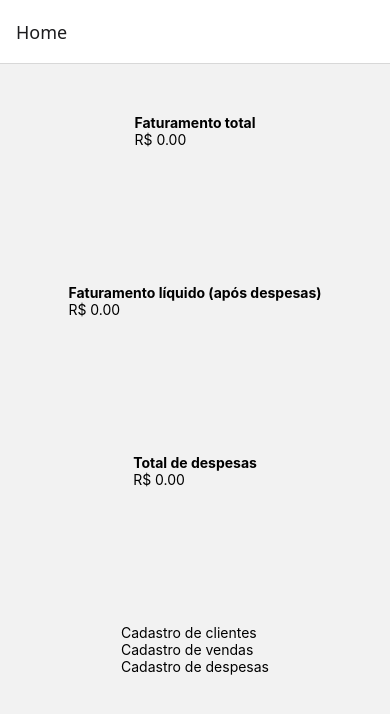
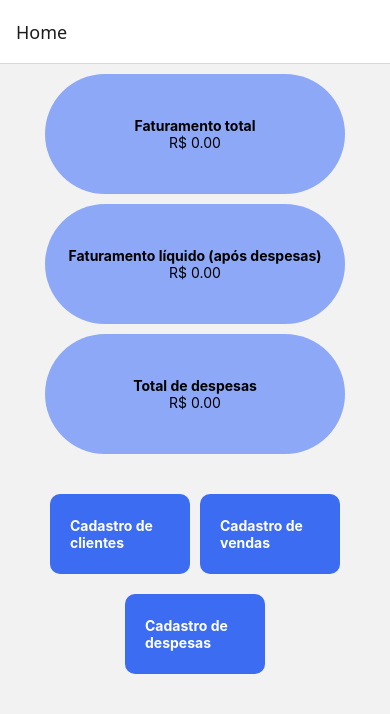
Before and after one commit to FlavioUser222/app-mobile-gestao, a React Native app: screen /Home in a window 390 px wide. Shown: the top 714 px of the page. Built offline with nearby package versions, Linux system fonts and the light colour scheme; no server answers.

Commit message:
Update styles.js

```diff
--- a/styles/styles.js
+++ b/styles/styles.js
@@ -3,57 +3,200 @@ import { StyleSheet } from "react-native";
 
 export const styles = StyleSheet.create({
     container: {
+        flex: 1,
+        alignItems: "center",
+    },
+    faturamento: {
+        marginTop: 10,
+        height: 120,
+        width: 300,
+        borderRadius: 100,
+        backgroundColor: '#638bf8b4',
+        alignItems: 'center',
+        justifyContent: 'center',
+    },
+    modal: {
+        flex: 1,
+        alignItems: 'center',
+        justifyContent: 'center',
+        padding: 30,
+        backgroundColor: '#fff',
+    },
+    input: {
+        paddingHorizontal:20,
+        paddingVertical:20,
+        backgroundColor: '#a19f9fff'
+    },
+    viewInput: {
+        flex: 1,
+        alignItems: 'center',
+        justifyContent: 'center',
+        gap: 10,
+    },
+    viewDespesas: {
+        flex: 0.9,
+        flexDirection: 'row',
+        alignItems: 'center',
+        justifyContent: 'space-between',
+        paddingVertical: 10,
+        gap: 40,
+        backgroundColor: '#638bf8b4',
+        paddingHorizontal: 22,
+        borderRadius: 20,
+    },
+    viewBetweenData: {
+        flex: 1,
+        gap: 15,
+        paddingTop:18,
+    },
+    topoDatela: {
+        flex: 1,
+        marginTop: 50,
+        gap: 20
+    },
+    viewCadastro2: {
+        marginTop: 50,
+        width:300,
+        height:50,
+        backgroundColor:'#fff',
+        alignItems:'center',
+        justifyContent:'center',
+        borderRadius:10,
+        backgroundColor:'#3b6cf1ff',
+    },
+    viewVendas: {
+        flex: 1,
+        flexDirection: 'row',
+        paddingVertical: 5,
+        justifyContent: 'space-between',
+        backgroundColor: '#638bf8b4',
+        paddingHorizontal: 20,
+        height: 100,
+        marginTop: 20,
+        borderRadius: 8,
+    },
+    opcoes: {
+        alignItems: 'center',
+        justifyContent:'center',
+        gap:20,
+    },
+    vendasCard: {
+        flex: 1,
+        alignItems: 'center',
+        padding: 20,
+    },
+    containerClientes: {
+        flex: 1,
+        alignItems: "center",
+        gap: 30,
+    },
+    containerVendas: {
+        flex: 1,
+        alignItems: "center",
+        gap: 30,
+    },
+    viewClientes: {
+        width:270,
+        flexDirection: 'row',
+        justifyContent: 'space-between',
+        height: 100,
+        backgroundColor: '#638bf8b4',
+        paddingHorizontal: 20,
+        marginTop: 20,
+        borderRadius: 8,
+    },
+    clienteData: {
+        justifyContent:'space-between',
+        gap:25,
+    },
+    clienteVendas: {
+        alignItems: 'center',
+    },
+
+    modalOverlay: {
+        flex: 1,
+        backgroundColor: 'rgba(0,0,0,0.5)',
+        justifyContent: 'center',
+        alignItems: 'center',
+    },
+
+    modalContent: {
+        width: '90%',
+        padding: 40,
+        backgroundColor: '#fff',
+        borderRadius: 10,
+        elevation: 10,
+        shadowColor: '#000',
+        shadowOffset: { width: 0, height: 2 },
+        shadowOpacity: 0.3,
+        shadowRadius: 4,
+        alignItems: 'center',
+        gap: 15,
+    },
+    opcoesCadasto: {
+        marginTop: 10,
+        height: 80,
+        width: 140,
+        borderRadius: 10,
+        backgroundColor: '#3b6cf1ff',
+        alignItems: 'center',
+        justifyContent: 'center',
+        padding:20,
+        textAlign:'center'
+    },
+    textCadastro:{
+        color:'#fff',
+        fontWeight:700,
+    },
+
+    viewCadastro: {
+        flex: 1,
+        flexDirection: 'row',
+        alignItems: 'center',
+        justifyContent: 'center',
+        flexWrap: 'wrap',
+        gap: 10,
+        marginTop: 30,
+
+    },
+    clientesCard:{
+        flexDirection:'row',
         flex:1,
-        alignItems:"center",
+        alignItems:'center',
+        paddingVertical:50,
+        width:270,
+        height:95,
     },
-    faturamento:{
-        marginTop:50,
+    vendasCard:{
+        flexDirection:'row',
+        width:300,
         height:120,
     },
-    modal:{
+    despesasCard:{
+        flexDirection:'row',
+        width:270,
+        height:95,
+
+    },
+    vendasData:{
+        alignItems:'center',
+        marginTop:15,
+    },
+    valorText:{
+        alignItems:'center',
+        justifyContent:'center'
+    },
+    modalInput:{
         flex:1,
         alignItems:'center',
-        justifyContent:'center',
-        padding:30,
-        backgroundColor:'#fff',
-    },
-    input:{
-        paddingVertical:10,
-        paddingHorizontal:10,
-        width:'100%',
-        backgroundColor:'#a19f9fff'
-    },
-    viewInput:{
-        flex:1,
-        alignItems:'center',
-        justifyContent:'center',
-        gap:10,
-    },
-    viewDespesas:{
-        flex:0.9,
-        flexDirection:'row',
-        alignItems:'center',
-        justifyContent:'space-between',
-        paddingVertical:10,
-        gap:40,
-        backgroundColor:'#928e8eff',
-        paddingHorizontal:22,
-        borderRadius:8,
-    },
-    viewBetweenData:{
-        flex:1,
-        gap:30,
-    },
-    topoDatela:{
-        flex:1,
-        marginTop:50,
-        gap:20
-    },
-    viewCadastro:{
-        marginTop:50
+        marginTop:15,
     }
 
 
 
 
+
+
+
+
 })
```
